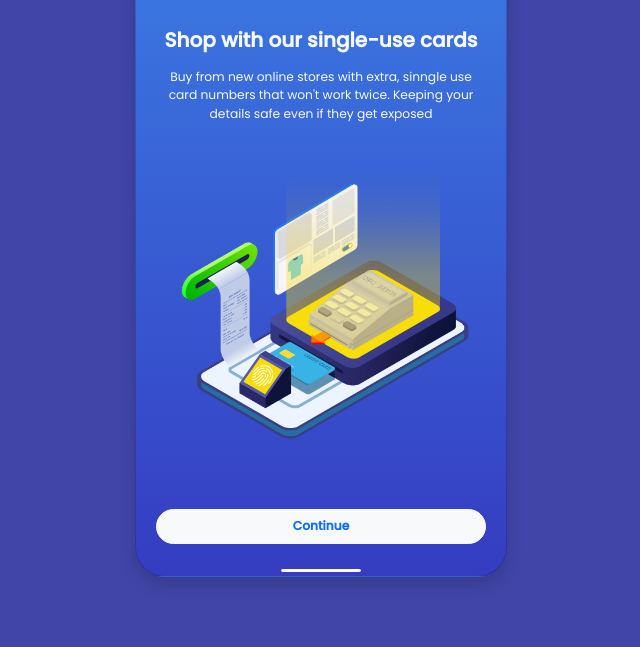
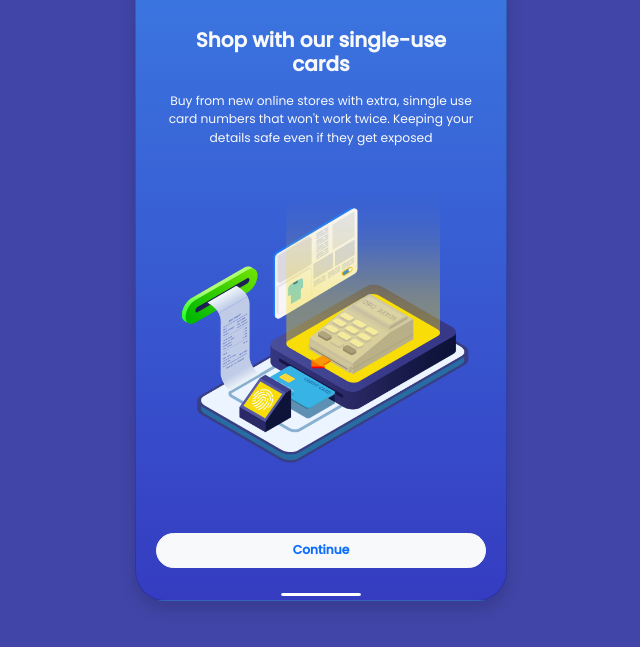
Before and after one commit to bignashtech/mobile-banking-app, a plain HTML site: page page2.html in a window 1280 px wide. Shown: the part 95-742 px from the top of the page, without its empty margins (319-959 px from the left). Drawn offline with nearby package versions, Linux system fonts and the light colour scheme.

Commit message:
Update page2.html

```diff
--- a/page2.html
+++ b/page2.html
@@ -43,7 +43,7 @@
             </div>
 
 
-            <h4 id="heading1" class="text-light text-center fw-bold  mt-5">Shop with our single-use cards</h4>
+            <h4 id="heading1" class="text-light text-center fw-bold mt-5 mx-5">Shop with our single-use cards</h4>
 
             <p id="paragraph1" class="text-light d-flex justify-content-center text-center mt-2 mx-4"><small>Buy from new online stores with extra, sinngle use card numbers that won't work twice. Keeping your details safe  even if they get exposed</small></p>
 
```
